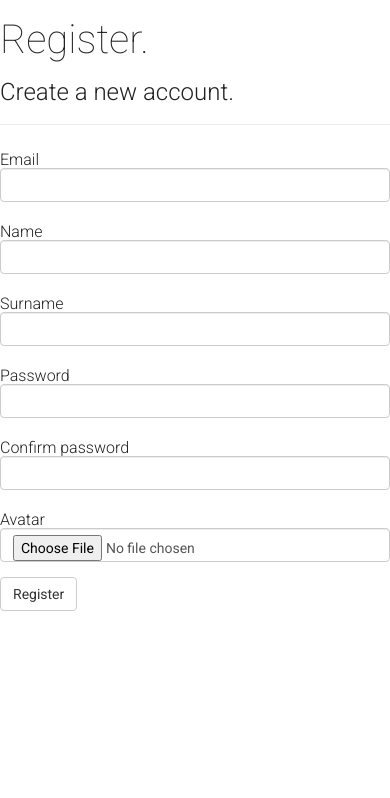
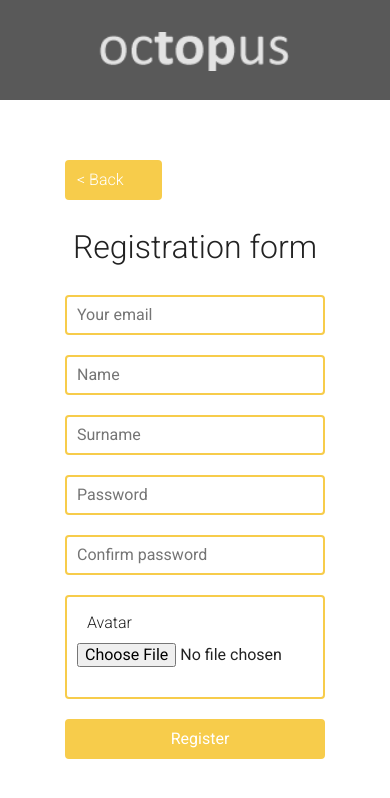
Before and after one commit to SergeyIordanov/Octopus_project, an ASP.NET MVC app: template Octopus_project/Octopus_project/Views/Account/Register.cshtml in a window 390 px wide. Shown: the top 798 px of the page. Run offline with ASP.NET Core 8 and stand-ins for ASP.NET MVC 5, Linux system fonts and the light colour scheme; the template is opened without the code that fills it, so the values that code supplies are empty; the project's own start-up code is not run, and a stand-in starts its controllers and pages; some libraries are stand-ins or nearby versions.

Commit message:
Add design to register page

```diff
--- a/Octopus_project/Octopus_project/Views/Account/Register.cshtml
+++ b/Octopus_project/Octopus_project/Views/Account/Register.cshtml
@@ -3,53 +3,77 @@
     ViewBag.Title = "Register";
 }
 
-<h2>@ViewBag.Title.</h2>
+<style>
+    .no-left {
+        float: none !important;
+    }
+</style>
 
-@using (Html.BeginForm("Register", "Account", FormMethod.Post, new { @class = "form-horizontal", role = "form", enctype = "multipart/form-data" }))
+<header class="header">
+    <div style="position: relative; padding: 0px;" class="top-bar">
+        <a href="#">
+            <div style="width: 200px; position:absolute; left: 50%; margin-left: -100px" class="site-title">
+                <img style="width: 100%;" src="~/Content/site-title.png" alt="site-title" />
+            </div>
+        </a>
+    </div>
+    <div class="clear"></div>
+</header>
+
+@using (Html.BeginForm("Register", "Account", FormMethod.Post, new { role = "form", enctype = "multipart/form-data" }))
 {
     @Html.AntiForgeryToken()
-    <h4>Create a new account.</h4>
-    <hr />
-    @Html.ValidationSummary("", new { @class = "text-danger" })
-    <div class="form-group">
-        @Html.LabelFor(m => m.Email, new { @class = "col-md-2 control-label" })
-        <div class="col-md-10">
-            @Html.TextBoxFor(m => m.Email, new { @class = "form-control" })
+    <div class="registration-form">
+        <div class="grid-3 grid-m-5">
+            @Html.ActionLink(" < Back ", "Index", "Home", routeValues: null, htmlAttributes: new { @class = "standart-button standart-input middle-input" })
+            @*<a class="standart-button standart-input middle-input" href="#"> < Back </a>*@
         </div>
-    </div>
-    <div class="form-group">
-        @Html.LabelFor(m => m.Name, new { @class = "col-md-2 control-label" })
-        <div class="col-md-10">
-            @Html.TextBoxFor(m => m.Name, new { @class = "form-control" })
+        <div class="clear"></div>
+        <h1 align="center">Registration form</h1>
+
+        @Html.ValidationSummary("", new { @class = "text-danger", align = "center" })
+        @*<h1 id="errors" style="text-align: center; color: red; font-weight: 200"></h1> <!-- For errors -->*@
+
+        <div class="grid-12">
+            @Html.TextBoxFor(m => m.Email, new { @class = "standart-input middle-input", placeholder = "Your email" })
+            @*<input type="email" placeholder="Your email" class="standart-input middle-input" />*@
         </div>
-    </div>
-    <div class="form-group">
-        @Html.LabelFor(m => m.Surname, new { @class = "col-md-2 control-label" })
-        <div class="col-md-10">
-            @Html.TextBoxFor(m => m.Surname, new { @class = "form-control" })
+        <div class="grid-6">
+            @Html.TextBoxFor(m => m.Name, new { @class = "standart-input middle-input", placeholder = "Name" })
+            @*<input class="standart-input middle-input" placeholder="Name" type="text" />*@
         </div>
-    </div>
-    <div class="form-group">
-        @Html.LabelFor(m => m.Password, new { @class = "col-md-2 control-label" })
-        <div class="col-md-10">
-            @Html.PasswordFor(m => m.Password, new { @class = "form-control" })
+        <div class="grid-6">
+            @Html.TextBoxFor(m => m.Surname, new { @class = "standart-input middle-input", placeholder = "Surname" })
+            @*<input class="standart-input middle-input" placeholder="Surname" type="text" />*@
         </div>
-    </div>
-    <div class="form-group">
-        @Html.LabelFor(m => m.ConfirmPassword, new { @class = "col-md-2 control-label" })
-        <div class="col-md-10">
-            @Html.PasswordFor(m => m.ConfirmPassword, new { @class = "form-control" })
+
+        <div class="grid-6">
+            @Html.PasswordFor(m => m.Password, new { @class = "standart-input middle-input", placeholder = "Password" })
+            @*<input class="standart-input middle-input" placeholder="Password" type="text" />*@
         </div>
-    </div>
-    <div class="form-group">
-        <label for="uploadImage" class="col-md-2 control-label"> Avatar </label>
-        <div class="col-md-10">
-            <input type="file" name="uploadImage" class="form-control" />
+        <div class="grid-6">
+            @Html.PasswordFor(m => m.ConfirmPassword, new { @class = "standart-input middle-input", placeholder = "Confirm password" })
+            @*<input class="standart-input middle-input" placeholder="Confirm password" type="text" />*@
         </div>
-    </div>
-    <div class="form-group">
-        <div class="col-md-offset-2 col-md-10">
-            <input type="submit" class="btn btn-default" value="Register" />
+
+        <div class="grid-12">
+            <div class="standart-input">
+                <div style="position: relative; top: 8px;" class="grid-2">Avatar</div>
+                <div style="overflow: hidden" class="grid-7">
+                    <input id="avatar" type="file" name="uploadImage"/>
+                </div>
+                <div class="grid-3">
+                    <div id="imgLoadProgress"></div>
+                </div>
+                <div class="clear"></div>
+            </div>
+        </div>
+
+        <div class="grid-12">
+            <!-- Change to input to enable percentage-->
+            <!--<input id="submitButton" class="standart-input middle-input standart-button" type="button" value="Register"/>-->
+            <input type="submit" id="submitButton" class="standart-input middle-input standart-button"
+                   value="Register" />
         </div>
     </div>
 }
```
Also changed, not shown: 2 other files.
